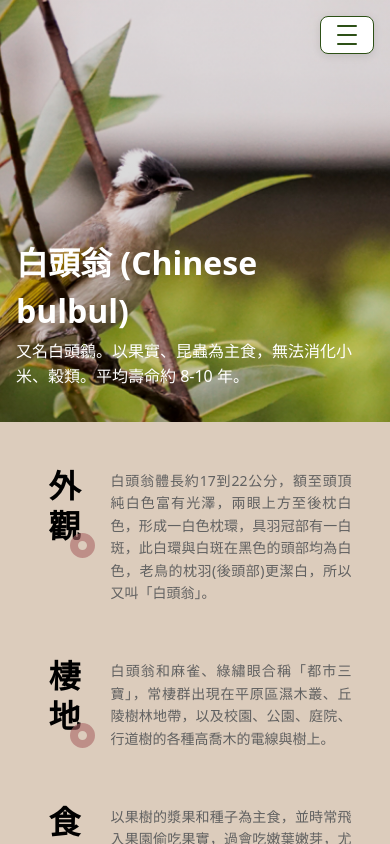
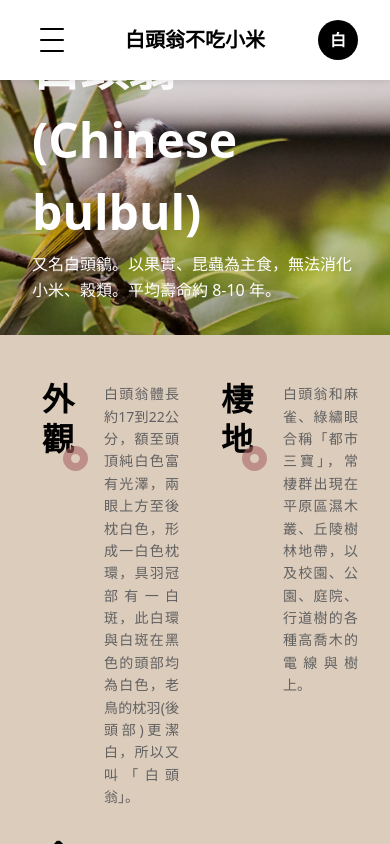
Before and after one commit to jacky1a2a3a4a/Trident, a React (Vite) app: page / in a window 390 px wide. Built offline with nearby package versions, Linux system fonts and the light colour scheme.

Commit message:
Refactor Sidebar component to include a Top Navigation Bar with responsive design. Add CircleLogo and NavContainer styled components. Update Hamburger button styles for better visibility and interaction. Adjust media queries for consistent breakpoints across the application.

```diff
--- a/src/components/Sidebar/Hamburger/styled.tsx
+++ b/src/components/Sidebar/Hamburger/styled.tsx
@@ -2,34 +2,29 @@ import styled from 'styled-components';
 
 export const MobileMenuButton = styled.button`
   display: none;
-  position: fixed;
-  top: ${({ theme }) => theme.spacing.md};
-  right: ${({ theme }) => theme.spacing.md};
-  z-index: 999;
-  background: ${({ theme }) => theme.colors.background.white};
-  border: 1px solid ${({ theme }) => theme.colors.border.primary};
-  border-radius: 8px;
-  padding: ${({ theme }) => theme.spacing.sm} ${({ theme }) => theme.spacing.md};
-  color: ${({ theme }) => theme.colors.text.main};
+  background: none;
+  border: none;
+  padding: 0.5rem;
   cursor: pointer;
-  box-shadow: 0 2px 8px rgba(0, 0, 0, 0.1);
-  font-weight: ${({ theme }) => theme.typography.fontWeights.medium};
+  color: ${({ theme }) => theme.colors.primary.main};
+  width: 40px;
+  height: 40px;
+  display: flex;
+  align-items: center;
+  justify-content: center;
+
+  @media (min-width: ${({ theme }) => theme.breakpoints.mobileLg}) {
+    display: none;
+  }
 
   &:hover {
-    background-color: ${({ theme }) => theme.colors.primary.main};
-    color: ${({ theme }) => theme.colors.text.white};
-  }
-
-  @media (max-width: ${({ theme }) => theme.breakpoints.mobile}) {
-    display: flex;
-    align-items: center;
-    justify-content: center;
+    opacity: 0.7;
   }
 `;
 
 export const HamburgerIcon = styled.div`
-  width: 20px;
-  height: 20px;
+  width: 24px;
+  height: 24px;
   display: flex;
   flex-direction: column;
   justify-content: space-between;
@@ -40,5 +35,6 @@ export const HamburgerIcon = styled.div`
     width: 100%;
     background-color: currentColor;
     border-radius: 1px;
+    transition: transform 0.3s ease;
   }
 `;
--- a/src/components/Sidebar/index.tsx
+++ b/src/components/Sidebar/index.tsx
@@ -1,4 +1,6 @@
 import {
+  TopNav,
+  NavContainer,
   SidebarContainer,
   MobileMenuOverlay,
   MobileMenuHeader,
@@ -7,6 +9,7 @@ import {
   LogoText,
   Nav,
   NavLink,
+  CircleLogo,
 } from './styled';
 import Hamburger from './Hamburger';
 
@@ -23,8 +26,16 @@ const Sidebar = ({
 }: SidebarProps) => {
   return (
     <>
-      {/* Mobile Menu Button */}
-      <Hamburger onClick={onToggleMobileMenu} />
+      {/* Top Navigation Bar */}
+      <TopNav>
+        <NavContainer>
+          <Hamburger onClick={onToggleMobileMenu} />
+          <Logo>
+            <LogoText>白頭翁不吃小米</LogoText>
+          </Logo>
+          <CircleLogo>白</CircleLogo>
+        </NavContainer>
+      </TopNav>
 
       {/* Desktop Sidebar */}
       <SidebarContainer>
@@ -44,11 +55,7 @@ const Sidebar = ({
       <MobileMenuOverlay $isOpen={isMobileMenuOpen}>
         <MobileMenuHeader>
           <CloseButton onClick={onCloseMobileMenu}>✕</CloseButton>
-          <Logo>
-            <LogoText>白頭翁不吃小米</LogoText>
-          </Logo>
         </MobileMenuHeader>
-
         <Nav>
           <NavLink href="#characteristics">白頭翁的特性</NavLink>
           <NavLink href="#story">白頭翁的故事</NavLink>
--- a/src/components/Sidebar/styled.tsx
+++ b/src/components/Sidebar/styled.tsx
@@ -1,8 +1,38 @@
 import styled from 'styled-components';
 
-//元件容器
+//// 頂部導覽列
+export const TopNav = styled.header`
+  background-color: ${({ theme }) => theme.colors.background.white};
+  box-shadow: 0 2px 8px rgba(0, 0, 0, 0.1);
+  display: none;
+  position: fixed;
+  top: 0;
+  left: 0;
+  right: 0;
+  height: 80px;
+  z-index: 1000;
+
+  @media (max-width: ${({ theme }) => theme.breakpoints.mobileLg}) {
+    display: flex;
+    align-items: center;
+    justify-content: center;
+  }
+`;
+
+// 頂部導覽列容器
+export const NavContainer = styled.div`
+  display: flex;
+  align-items: center;
+  justify-content: space-between;
+  gap: ${({ theme }) => theme.spacing.xl};
+  width: 100%;
+  max-width: 765px;
+  margin: 0 2rem;
+`;
+
+//網頁版 側邊攔容器
 export const SidebarContainer = styled.aside`
-  background-color: ${({ theme }) => theme.colors.background.light};
+  background-color: ${({ theme }) => theme.colors.background.white};
 
   position: fixed;
   min-width: 345px;
@@ -14,23 +44,24 @@ export const SidebarContainer = styled.aside`
 
   overflow-y: auto;
 
-  @media (max-width: 768px) {
+  @media (max-width: ${({ theme }) => theme.breakpoints.mobileLg}) {
     display: none;
   }
 `;
 
+//行動版 側邊欄容器
 export const MobileMenuOverlay = styled.div<{ $isOpen: boolean }>`
   display: none;
 
-  @media (max-width: 768px) {
+  @media (max-width: ${({ theme }) => theme.breakpoints.mobileLg}) {
     display: ${(props) => (props.$isOpen ? 'block' : 'none')};
     position: fixed;
-    top: 0;
+    top: 80px;
     left: 0;
     width: 100%;
-    height: 100vh;
+    height: calc(100vh - 80px);
     background-color: ${({ theme }) => theme.colors.background.light};
-    z-index: 1000;
+    z-index: 999;
     padding: 2rem 1.5rem;
     overflow-y: auto;
   }
@@ -40,7 +71,6 @@ export const MobileMenuHeader = styled.div`
   display: flex;
   justify-content: space-between;
   align-items: center;
-  margin-bottom: 3rem;
 `;
 
 export const CloseButton = styled.button`
@@ -65,9 +95,9 @@ export const Logo = styled.div`
   padding: ${({ theme }) => theme.spacing.xl};
   margin-bottom: ${({ theme }) => theme.spacing.xl};
 
-  @media (max-width: 768px) {
-    margin-bottom: 2rem;
-    justify-content: flex-start;
+  @media (max-width: ${({ theme }) => theme.breakpoints.mobileLg}) {
+    padding: 0;
+    margin-bottom: 0;
   }
 `;
 
@@ -79,19 +109,20 @@ export const LogoText = styled.h1`
   line-height: 1.2;
   margin: 0;
 
-  @media (max-width: 768px) {
-    font-size: 1.1rem;
+  @media (max-width: ${({ theme }) => theme.breakpoints.mobileLg}) {
+    font-size: ${({ theme }) => theme.typography.fontSizes.xl};
   }
 `;
-
-
 
 //// 導覽列
 export const Nav = styled.nav`
   display: flex;
   flex-direction: column;
   align-items: center;
-  gap: ${({ theme }) => theme.spacing.md};
+
+  @media (max-width: ${({ theme }) => theme.breakpoints.mobileLg}) {
+    align-items: flex-start;
+  }
 `;
 
 // 導覽列連結
@@ -101,20 +132,28 @@ export const NavLink = styled.a`
   font-size: ${({ theme }) => theme.typography.fontSizes.xl};
   transition: color 0.2s ease;
   border-bottom: 1px solid transparent;
+  padding: 1rem 0;
 
   &:hover {
     color: ${({ theme }) => theme.colors.primary.hover};
     border-bottom-color: ${({ theme }) => theme.colors.primary.hover};
   }
 
-  @media (max-width: 768px) {
-    padding: 1rem 0;
-    font-size: 1.1rem;
+  @media (max-width: ${({ theme }) => theme.breakpoints.mobileLg}) {
+    font-size: ${({ theme }) => theme.typography.fontSizes.lg};
     border-bottom: 1px solid ${({ theme }) => theme.colors.gray[200]};
-
-    &:hover {
-      color: ${({ theme }) => theme.colors.primary.hover};
-      border-bottom-color: ${({ theme }) => theme.colors.primary.hover};
-    }
+    width: 100%;
   }
 `;
+
+export const CircleLogo = styled.div`
+  width: 40px;
+  height: 40px;
+  border-radius: 50%;
+  background-color: ${({ theme }) => theme.colors.primary.main};
+  display: flex;
+  align-items: center;
+  justify-content: center;
+  color: ${({ theme }) => theme.colors.text.white};
+  font-weight: bold;
+`;
--- a/src/layouts/styled.tsx
+++ b/src/layouts/styled.tsx
@@ -13,7 +13,7 @@ export const Main = styled.main`
   height: 100vh;
   overflow-y: auto;
 
-  @media (max-width: ${({ theme }) => theme.breakpoints.mobile}) {
+  @media (max-width: ${({ theme }) => theme.breakpoints.mobileLg}) {
     margin-left: 0;
     width: 100%;
   }
--- a/src/pages/Characteristics/styled.tsx
+++ b/src/pages/Characteristics/styled.tsx
@@ -15,16 +15,12 @@ export const HeroSection = styled.section`
     url('src/assets/images/img-banner-cut.png');
   background-size: cover;
   background-position: center;
-  color: white;
-
-  display: flex;
-  align-items: flex-end;
 
   position: relative;
   width: 100%;
   padding: ${({ theme }) => theme.spacing.xl};
 
-  @media (max-width: 768px) {
+  @media (max-width: ${({ theme }) => theme.breakpoints.mobile}) {
     height: 50vh;
     padding: 2rem 1rem;
   }
@@ -32,13 +28,15 @@ export const HeroSection = styled.section`
 
 // 英雄區塊內容
 export const HeroContent = styled.div`
+  color: ${({ theme }) => theme.colors.text.white};
   display: flex;
   flex-direction: column;
+  justify-content: flex-start;
   align-items: flex-end;
   gap: ${({ theme }) => theme.spacing.xs};
   width: 100%;
 
-  @media (max-width: 768px) {
+  @media (max-width: ${({ theme }) => theme.breakpoints.mobile}) {
     max-width: 100%;
     width: 100%;
   }
@@ -49,10 +47,6 @@ export const HeroTitle = styled.h1`
   text-shadow: ${({ theme }) => theme.shadow.text.main};
   font-size: ${({ theme }) => theme.typography.fontSizes['5xl']};
   font-weight: ${({ theme }) => theme.typography.fontWeights.bold};
-
-  @media (max-width: 768px) {
-    font-size: 2rem;
-  }
 `;
 
 // 英雄區塊 副標題
--- a/src/styles/Theme.ts
+++ b/src/styles/Theme.ts
@@ -79,7 +79,9 @@ export const theme = {
 
   /* 斷點 */
   breakpoints: {
-    mobile: '1024px',
+    mobileSm: '375px',
+    mobileMd: '765px',
+    mobileLg: '1024px',
     tablet: '1440px',
     desktop: '1920px',
   },
```
